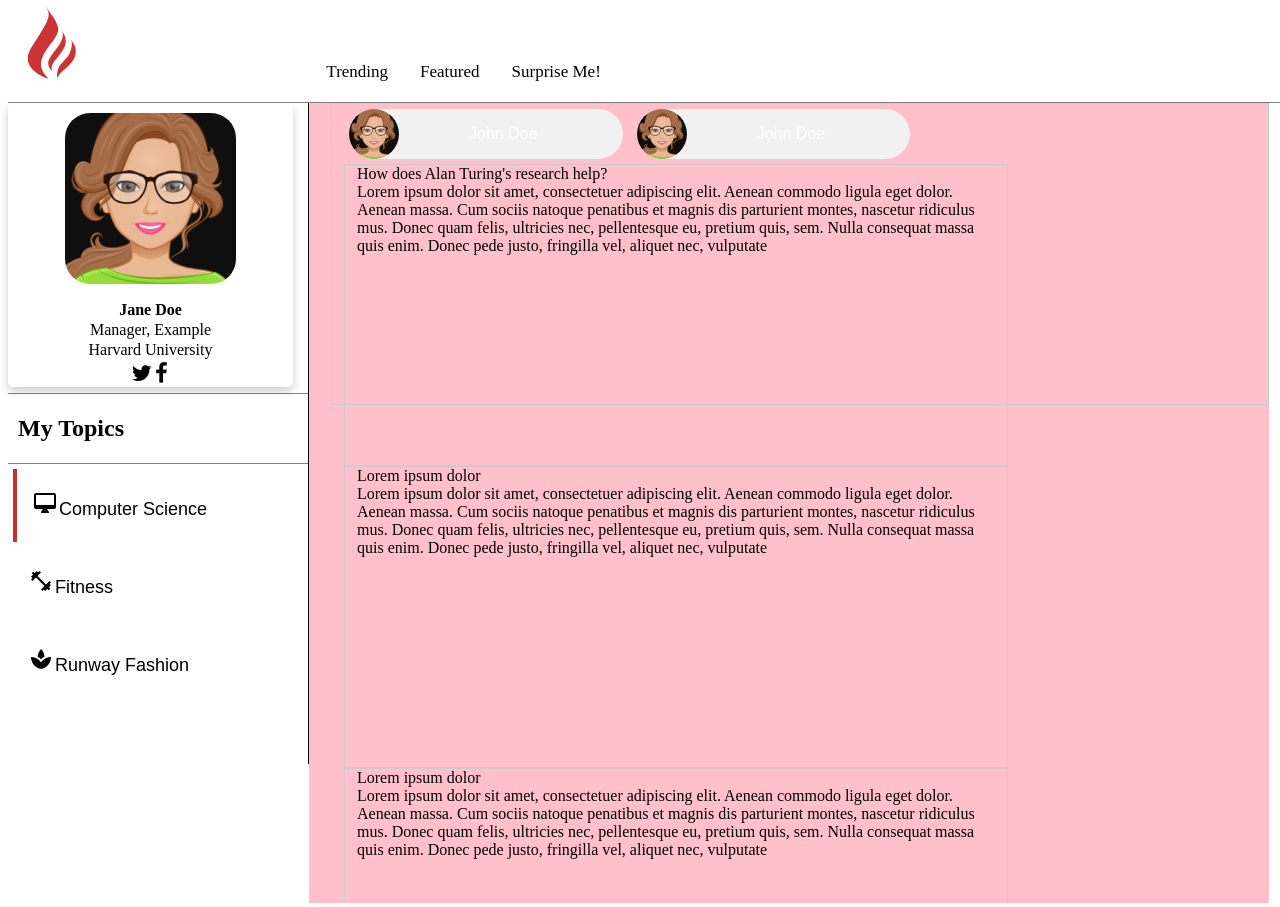
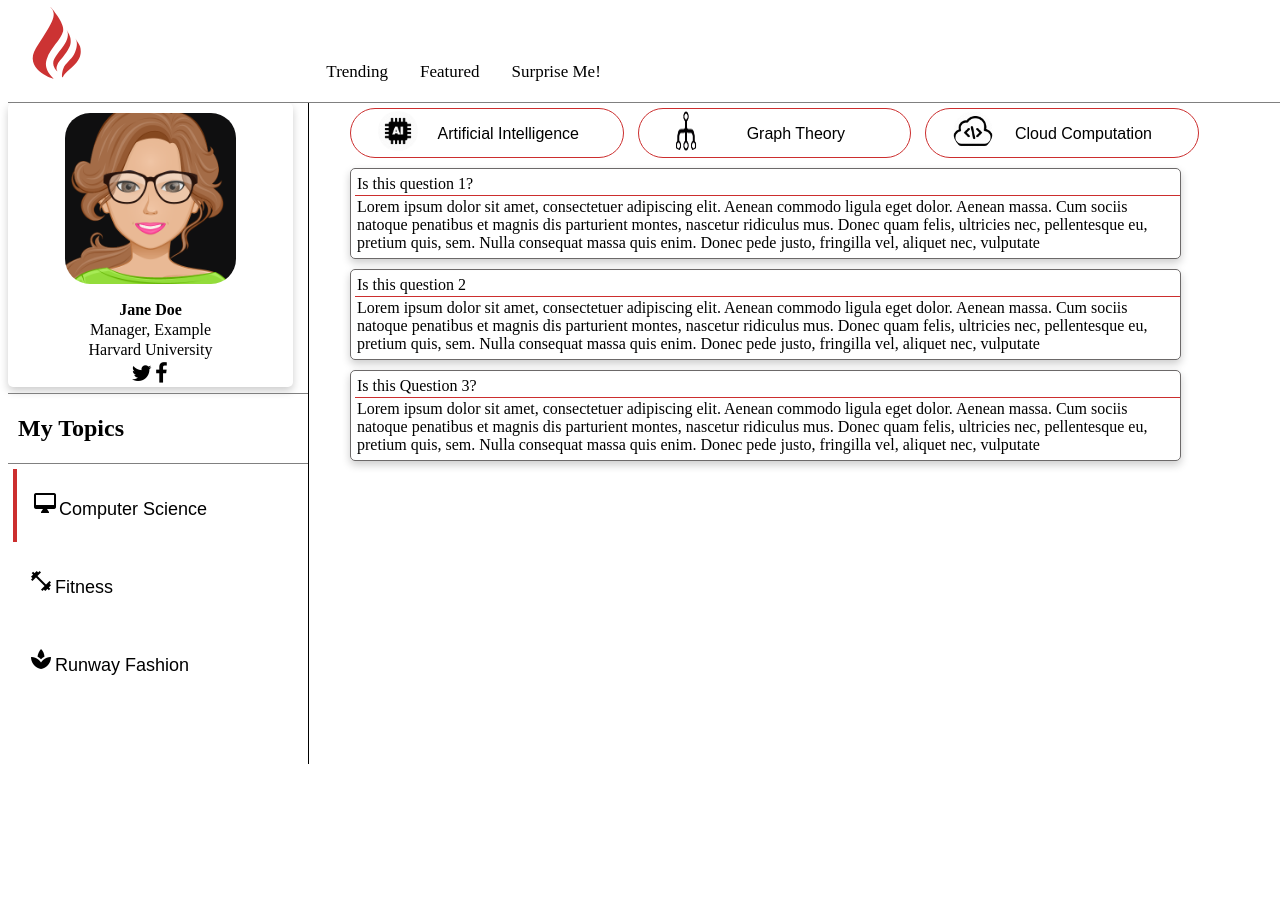
Before and after one commit to Prerna237/Internet-and-Web-Systems, a PHP site: page / in a window 1280 px wide, after a click that opens the changed part. Run offline with PHP 8.4, Linux system fonts and the light colour scheme.

Commit message:
Final Commit

```diff
--- a/Quora Page/Index.html
+++ b/Quora Page/Index.html
@@ -10,15 +10,17 @@
   <link href="https://fonts.googleapis.com/icon?family=Material+Icons" rel="stylesheet">
   <link rel="stylesheet" href="style.css">
   <script src="script.js"></script>
-  <title>Document</title>
+  <title>IQuora</title>
 </head>
 
-<body>
-
+<body >
+<script>
+	alert("Click on a topic from your topics to get started!");
+</script>
   <header id="head_with_bg">
-    <img src="res/logo.svg" alt="company_logo">
+    <img src="res/logo.svg" alt="company_logo" style="margin-left:5px;">
     <div class="topnav" id="myTopnav">
-      <a href="#home" >Trending</a>
+      <a href="#home">Trending</a>
       <a href="#news">Featured</a>
       <a href="#contact">Surprise Me!</a>
     </div>
@@ -51,23 +53,27 @@
   </aside>
 
 
-  <section style="width:75%;background-color:pink" id="questions_panel">
-    <article id="London" class="tabcontent">
+  <section style="width:75%;" id="questions_panel">
+    <article id="London" class="tabcontent" class="active">
 
       <!-- Sub topic chips -->
       <button class="chip">
-            <img src="res/avatar.png" alt="Person" width="96" height="96">
-            John Doe
+              <img src="res/ai.jpeg" alt="Person" width="96" height="94">
+              Artificial Intelligence
           </button>
       <button class="chip">
-          <img src="res/avatar.png" alt="Person" width="96" height="96">
-          John Doe
+            <img src="res/graph.png" alt="Person" width="96" height="94">
+            Graph Theory
         </button>
+      <button class="chip">
+          <img src="res/cloud.png" alt="Person" width="96" height="94">
+          Cloud Computation
+      </button><br>
 
       <!-- Question Cards -->
       <article class="question">
         <article class="question-head">
-          How does Alan Turing's research help?
+          Is this question 1?
         </article>
         <article class="question-body">
           Lorem ipsum dolor sit amet, consectetuer adipiscing elit. Aenean commodo ligula eget dolor. Aenean massa. Cum sociis natoque
@@ -76,20 +82,20 @@
         </article>
       </article>
       <article class="question">
-        <article class="article-head">
-          Lorem ipsum dolor
+        <article class="question-head">
+          Is this question 2
         </article>
-        <article class="article-body">
+        <article class="question-body">
           Lorem ipsum dolor sit amet, consectetuer adipiscing elit. Aenean commodo ligula eget dolor. Aenean massa. Cum sociis natoque
           penatibus et magnis dis parturient montes, nascetur ridiculus mus. Donec quam felis, ultricies nec, pellentesque
           eu, pretium quis, sem. Nulla consequat massa quis enim. Donec pede justo, fringilla vel, aliquet nec, vulputate
         </article>
       </article>
       <article class="question">
-        <article class="article-head">
-          Lorem ipsum dolor
+        <article class="question-head">
+          Is this Question 3?
         </article>
-        <article class="article-body">
+        <article class="question-body">
           Lorem ipsum dolor sit amet, consectetuer adipiscing elit. Aenean commodo ligula eget dolor. Aenean massa. Cum sociis natoque
           penatibus et magnis dis parturient montes, nascetur ridiculus mus. Donec quam felis, ultricies nec, pellentesque
           eu, pretium quis, sem. Nulla consequat massa quis enim. Donec pede justo, fringilla vel, aliquet nec, vulputate
@@ -98,31 +104,45 @@
     </article>
 
     <article id="Paris" class="tabcontent">
+      <!-- Sub topic chips -->
+      <button class="chip">
+          <img src="res/work.jpg" alt="Person" width="96" height="94">
+          Workouts
+      </button>
+      <button class="chip">
+        <img src="res/diet.png" alt="Person" width="96" height="94">
+        Diet Programs
+    </button>
+      <button class="chip">
+      <img src="res/supp.jpeg" alt="Person" width="96" height="94">
+      Supplements
+  </button>
+      <!-- Question Cards -->
       <article class="question">
-        <article class="article-head">
-          Lorem ipsum dolor
+        <article class="question-head">
+          Is this question 1?
         </article>
-        <article class="article-body">
+        <article class="question-body">
           Lorem ipsum dolor sit amet, consectetuer adipiscing elit. Aenean commodo ligula eget dolor. Aenean massa. Cum sociis natoque
           penatibus et magnis dis parturient montes, nascetur ridiculus mus. Donec quam felis, ultricies nec, pellentesque
           eu, pretium quis, sem. Nulla consequat massa quis enim. Donec pede justo, fringilla vel, aliquet nec, vulputate
         </article>
       </article>
       <article class="question">
-        <article class="article-head">
-          Lorem ipsum dolor
+        <article class="question-head">
+          Is this question 2
         </article>
-        <article class="article-body">
+        <article class="question-body">
           Lorem ipsum dolor sit amet, consectetuer adipiscing elit. Aenean commodo ligula eget dolor. Aenean massa. Cum sociis natoque
           penatibus et magnis dis parturient montes, nascetur ridiculus mus. Donec quam felis, ultricies nec, pellentesque
           eu, pretium quis, sem. Nulla consequat massa quis enim. Donec pede justo, fringilla vel, aliquet nec, vulputate
         </article>
       </article>
       <article class="question">
-        <article class="article-head">
-          Lorem ipsum dolor
+        <article class="question-head">
+          Is this Question 3?
         </article>
-        <article class="article-body">
+        <article class="question-body">
           Lorem ipsum dolor sit amet, consectetuer adipiscing elit. Aenean commodo ligula eget dolor. Aenean massa. Cum sociis natoque
           penatibus et magnis dis parturient montes, nascetur ridiculus mus. Donec quam felis, ultricies nec, pellentesque
           eu, pretium quis, sem. Nulla consequat massa quis enim. Donec pede justo, fringilla vel, aliquet nec, vulputate
@@ -131,31 +151,45 @@
     </article>
 
     <article id="Tokyo" class="tabcontent">
+      <!-- Sub topic chips -->
+            <button class="chip">
+                <img src="res/heels.png" alt="Person" width="96" height="94">
+                Runway News
+                    </button>
+            <button class="chip">
+              <img src="res/cloth.png" alt="Person" width="96" height="94">
+              Season's Collections
+          </button>
+            <button class="chip">
+            <img src="res/makeup.jpg" alt="Person" width="96" height="94">
+            Makeup Trends
+            </button>
+            <!-- Question Cards -->
       <article class="question">
-        <article class="article-head">
-          Lorem ipsum dolor
+        <article class="question-head">
+          Is this question 1?
         </article>
-        <article class="article-body">
+        <article class="question-body">
           Lorem ipsum dolor sit amet, consectetuer adipiscing elit. Aenean commodo ligula eget dolor. Aenean massa. Cum sociis natoque
           penatibus et magnis dis parturient montes, nascetur ridiculus mus. Donec quam felis, ultricies nec, pellentesque
           eu, pretium quis, sem. Nulla consequat massa quis enim. Donec pede justo, fringilla vel, aliquet nec, vulputate
         </article>
       </article>
       <article class="question">
-        <article class="article-head">
-          Lorem ipsum dolor
+        <article class="question-head">
+          Is this question 2
         </article>
-        <article class="article-body">
+        <article class="question-body">
           Lorem ipsum dolor sit amet, consectetuer adipiscing elit. Aenean commodo ligula eget dolor. Aenean massa. Cum sociis natoque
           penatibus et magnis dis parturient montes, nascetur ridiculus mus. Donec quam felis, ultricies nec, pellentesque
           eu, pretium quis, sem. Nulla consequat massa quis enim. Donec pede justo, fringilla vel, aliquet nec, vulputate
         </article>
       </article>
       <article class="question">
-        <article class="article-head">
-          Lorem ipsum dolor
+        <article class="question-head">
+          Is this Question 3?
         </article>
-        <article class="article-body">
+        <article class="question-body">
           Lorem ipsum dolor sit amet, consectetuer adipiscing elit. Aenean commodo ligula eget dolor. Aenean massa. Cum sociis natoque
           penatibus et magnis dis parturient montes, nascetur ridiculus mus. Donec quam felis, ultricies nec, pellentesque
           eu, pretium quis, sem. Nulla consequat massa quis enim. Donec pede justo, fringilla vel, aliquet nec, vulputate
@@ -167,9 +201,11 @@
   <script>
     var tabcontent = document.getElementsByClassName("tabcontent");
     for (i = 0; i < tabcontent.length; i++) {
-      console.log("i="+i);
+      console.log("i=" + i);
       tabcontent[i].style.display = "none";
+
     }
+
   </script>
 </body>
 
--- a/Quora Page/style.css
+++ b/Quora Page/style.css
@@ -126,7 +126,7 @@ a {
     color: black;
 }
 
-button:hover, a:hover {
+button:hover, a:hover article:hover {
     opacity: 0.8;
 }
 
@@ -173,23 +173,36 @@ button:hover, a:hover {
 
 /* Add a color to the active/current link */
 .topnav a.active {
-    background-color:crimson;
     color: white;
 }
 
 .question{
     float: left;
-    padding: 0px 12px;
-    border: 1px solid #ccc;
-    width: 70%;
-    height: 300px;
+    padding: 4px;
+    border: 1px solid #6C6969;
+    width: 90%;
+    box-shadow: 0 4px 8px 0 rgba(0, 0, 0, 0.2);
+    border-radius: 5px;
+    margin: 5px;
+}
 
+.question-head{
+    width:100%;
+    padding: 2px;
+    border-bottom: #cc2e2e 1px solid;
+}
+
+.question-body{
+    padding: 2px;
+}
+
+.question:hover{
+    border-left: #cc2e2e 4px solid;
 }
 /* Style the tab content */
 .tabcontent {
     float: right;
     padding: 0px 12px;
-    border: 1px solid #ccc;
     width: 95%;
     height: 300px;
 }
@@ -206,13 +219,19 @@ button:hover, a:hover {
     width: 30%;
     line-height: 50px;
     border-radius: 25px;
-    background-color: #f1f1f1;
+    color: black;
+    border: 1px solid #cc2e2e;
+    background-color:white;
+}
+
+.chip:hover{
+    border: 3px solid #cc2e2e;
 }
 
 .chip img {
     float: left;
-    margin: 0 10px 0 -25px;
-    height: 50px;
-    width: 50px;
+    margin: 1.5px 1px 1.5px 2px;
+    height: 40px;
+    width: 40px;
     border-radius: 50%;
 }
```
Also changed, not shown: Shapes/index.html (+33 -6 lines), Shapes/script.js (+101 -9 lines), Quora Page/res/cloth.png (added), Quora Page/res/cloud.png (added), Quora Page/res/heels.png (added), Quora Page/res/makeup.jpg (added), Quora Page/res/run.jpg (added), Quora Page/res/work.jpg (added). Lines whose indentation alone changed are shown as unchanged.
